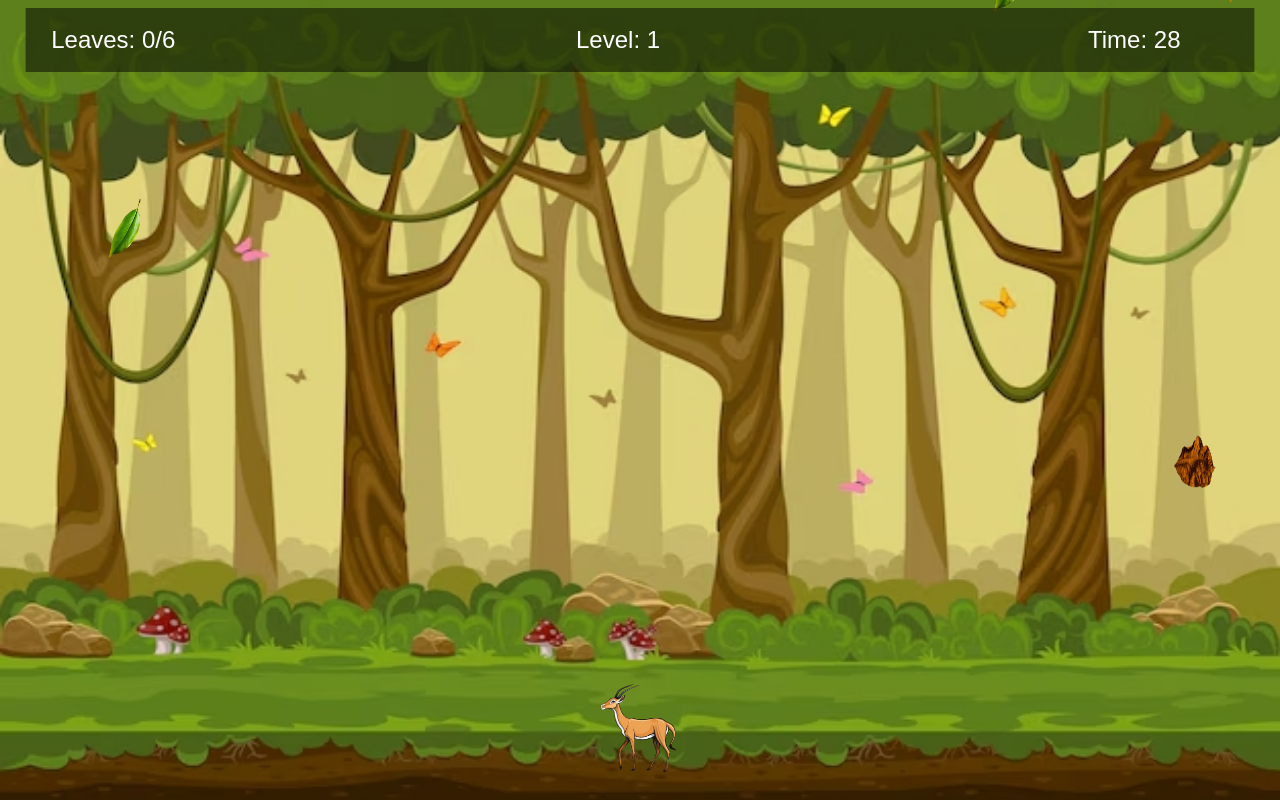
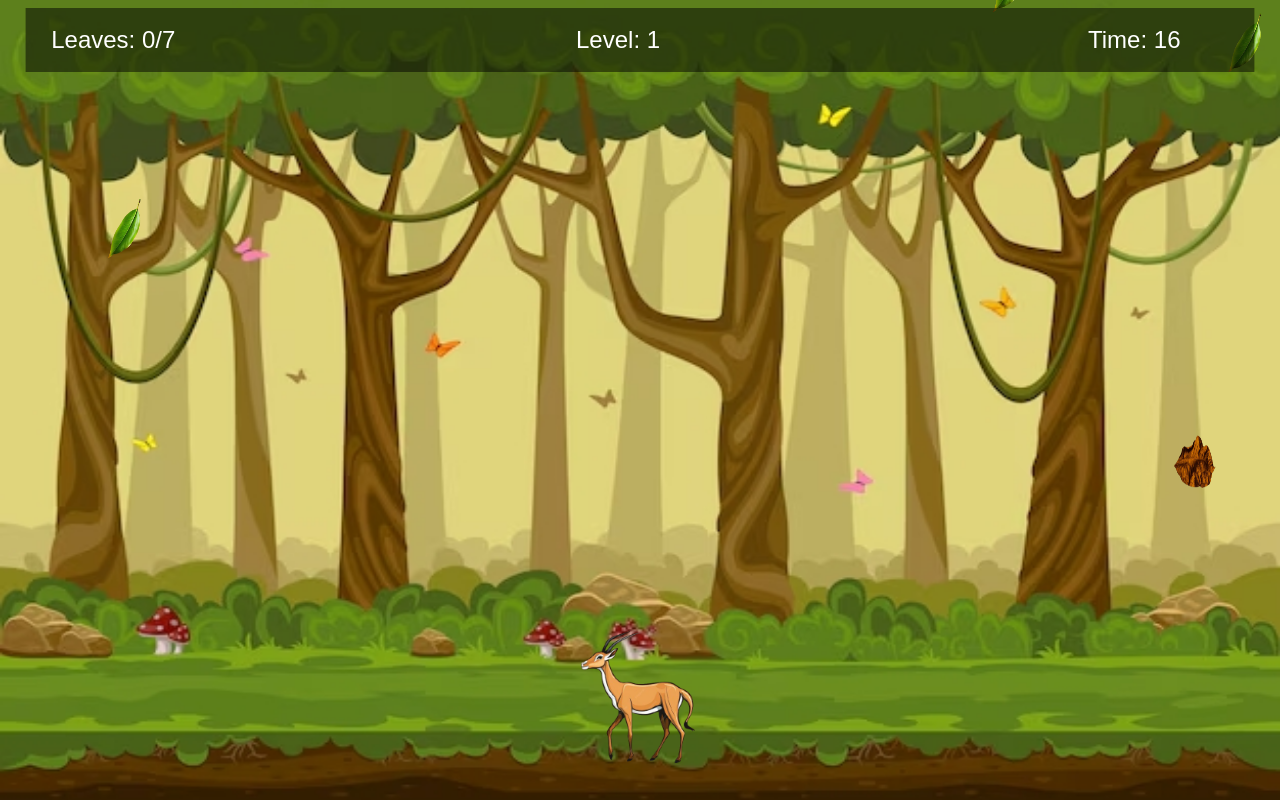
Before and after one commit to malikhaseeb1466/GazelleGame, a plain HTML site: page index.html in a window 1280 px wide. Both pictures are taken after a click on the button "Start Game". Drawn offline with Linux system fonts and the light colour scheme.

Commit message:
Update index.html

```diff
--- a/index.html
+++ b/index.html
@@ -4,12 +4,15 @@
   <meta charset="UTF-8" />
   <meta name="viewport" content="width=device-width, initial-scale=1.0"/>
   <title>Gazelle Leaf Hunt</title>
+
+
   <style>
     html, body {
       margin: 0;
       padding: 0;
       overflow: hidden;
       height: 100%;
+      width: 100%;
       background: #000;
     }
 
@@ -27,23 +30,39 @@
       background: rgba(0, 0, 0, 0.8);
       color: white;
       font-family: Arial, sans-serif;
-      font-size: 28px;
+      font-size: 4vw; /* Responsive font */
       text-align: center;
-      padding-top: 200px;
+      padding-top: 20vh;
       z-index: 10;
     }
 
     #gameOverScreen button, #startScreen button {
-      font-size: 20px;
-      padding: 10px 20px;
+      font-size: 2vw;       /* Responsive font */
+      padding: 1vh 2vw;      /* Responsive padding */
+      margin-top: 4vh;
       cursor: pointer;
-      margin-top: 20px;
+      border: none;
+      border-radius: 8px;
+      background: white;
+      color: black;
+    }
+
+    @media (max-width: 500px) {
+        #gameOverScreen, #startScreen {
+          font-size: 6vw;
+        }
+
+        #gameOverScreen button, #startScreen button {
+          font-size: 5vw;
+          padding: 2vh 4vw;
+        }
     }
 
     #gameOverScreen {
       display: none;
     }
 </style>
+
 </head>
 <body>
 <canvas id="gameCanvas"></canvas>
@@ -61,27 +80,36 @@
 </div>
 
 <script>
+
+// ====== Canvas and Context Initialization ======
 const canvas = document.getElementById("gameCanvas");
 const ctx = canvas.getContext("2d");
 
+// ====== Background Image Setup (per level) ======
 const bgImages = ["images/background1.jpg", "images/background2.jpg", "images/background3.jpg"];
 let background = new Image();
-  background.src = bgImages[0];
+background.src = bgImages[0]; // Set default background
 
+// ====== Load Game Assets ======
 const gazelleImg = new Image();
 gazelleImg.src = "images/gazelle.png";
+
 const greenLeafImg = new Image();
 greenLeafImg.src = "images/green_leaf.png";
+
 const rottenLeafImg = new Image();
 rottenLeafImg.src = "images/rotten_leaf.png";
+
 const bombImg = new Image();
 bombImg.src = "images/bomb.png";
 
+// ====== Sound Effects ======
 const eatSound = new Audio("audio/eating.mp3");
 const wrongSound = new Audio("audio/wrong.mp3");
 const explodeSound = new Audio("audio/explosion.mp3");
 const gameOver = new Audio("audio/game_over.mp3");
 
+// ====== Background Music (looping for each level) ======
 const backgroundMusic1 = new Audio("audio/level1_background.mp3");
 const backgroundMusic2 = new Audio("audio/level2_background.mp3");
 const backgroundMusic3 = new Audio("audio/level3_background.mp3");
@@ -89,74 +117,105 @@
 backgroundMusic2.loop = true;
 backgroundMusic3.loop = true;
 
-  const gazelle = { x: 0, y: 0, width: 0, height: 0, speed: 10 };
-  let leftPressed = false, rightPressed = false, greenLeaves = [], rottenLeaves = [], bombs = [];
-  let score = 0, neededScore = 7, level = 1, timeLeft = 25, itemSpeed = 2, gameEnded = false;
-  let timerInterval, animationFrame;
+// ====== Player (Gazelle) Initialization ======
+const gazelle = {
+  x: 0,       // X position
+  y: 0,       // Y position
+  width: 0,   // Width of image
+  height: 0,  // Height of image
+  speed: 10   // Movement speed (changes per level)
+};
 
+// ====== Game State Variables ======
+let leftPressed = false, rightPressed = false;   // Input tracking
+let greenLeaves = [], rottenLeaves = [], bombs = []; // Arrays for falling items
+let score = 0, neededScore = 7, level = 1;
+let timeLeft = 25, itemSpeed = 2;
+let gameEnded = false; // Flag to stop game loop
+let timerInterval, animationFrame; // Timer and animation frame references
+
+// ====== Responsive Canvas Resize Logic ======
 function resizeCanvas() {
   canvas.width = window.innerWidth;
   canvas.height = window.innerHeight;
 
-    gazelle.width = canvas.width * 0.2;
+  // Update gazelle size and position relative to new screen size
+  gazelle.width = canvas.width * 0.1;
   gazelle.height = gazelle.width;
   gazelle.y = canvas.height - gazelle.height - 10;
+
+  // Prevent gazelle from going off-screen
   gazelle.x = Math.min(Math.max(gazelle.x, 0), canvas.width - gazelle.width);
 
+  // Resize all falling items accordingly
   [...greenLeaves, ...rottenLeaves, ...bombs].forEach(item => {
     item.width = canvas.width * 0.04;
     item.height = canvas.height * 0.08;
   });
 }
 
+// Resize canvas on window resize
 window.addEventListener("resize", () => {
   resizeCanvas();
-    draw();
+  draw(); // Redraw scene
 });
 
-  resizeCanvas();
+resizeCanvas(); // Initial canvas size setup
 
+// ====== Game Start Function (called when button is clicked) ======
 function startGame() {
-    document.getElementById("startScreen").style.display = "none";
-    startLevel();
-    loop();
+  document.getElementById("startScreen").style.display = "none"; // Hide welcome screen
+  startLevel();  // Set up level variables and assets
+  loop();        // Start game loop
 }
 
+// ====== Level Initialization ======
 function startLevel() {
   gameEnded = false;
   leftPressed = rightPressed = false;
-    greenLeaves = [], rottenLeaves = [], bombs = [];
+  greenLeaves = []; rottenLeaves = []; bombs = [];
 
+  // Load appropriate background for current level
   background = new Image();
   background.onload = () => draw();
   background.src = bgImages[level - 1];
 
-    gazelle.width = canvas.width * 0.1;
+  // Adjust player size and speed based on level
+  gazelle.width = canvas.width * 0.15;
   gazelle.height = gazelle.width;
   gazelle.x = canvas.width / 2 - gazelle.width / 2;
   gazelle.y = canvas.height - gazelle.height - 10;
-    gazelle.speed = level === 1 ? 8 : level === 2 ? 10 : 12;
+  gazelle.speed = level === 1 ? 5 : level === 2 ? 7 : 9;
 
+  // Set up score and timing rules
   score = 0;
-    timeLeft = level === 1 ? 30 : level === 2 ? 30 : 30;
-    neededScore = level === 1 ? 6 : level === 2 ? 4 : 2;
+  timeLeft = level === 1 ? 18 : level === 2 ? 14 : 10;
+  neededScore = level === 1 ? 7 : level === 2 ? 8 : 9;
   itemSpeed = level === 1 ? 3 : 4;
 
-    for (let i = 0; i < (level === 1 ? 30 : 20); i++) greenLeaves.push(newFallingItem(greenLeafImg, (i * timeLeft) / 30));
-    for (let i = 0; i < (level === 1 ? 8 : 6); i++) rottenLeaves.push(newFallingItem(rottenLeafImg, (i * timeLeft) / 8));
-    if (level === 3) for (let i = 0; i < 5; i++) bombs.push(newFallingItem(bombImg, (i * timeLeft) / 5));
+  // Spawn falling leaves and bombs
+  for (let i = 0; i < (level === 1 ? 30 : 20); i++)
+    greenLeaves.push(newFallingItem(greenLeafImg, (i * timeLeft) / 30));
+  for (let i = 0; i < (level === 1 ? 8 : 6); i++)
+    rottenLeaves.push(newFallingItem(rottenLeafImg, (i * timeLeft) / 8));
+  if (level === 3)
+    for (let i = 0; i < 5; i++)
+      bombs.push(newFallingItem(bombImg, (i * timeLeft) / 5));
 
+  // Set countdown timer
   clearInterval(timerInterval);
   timerInterval = setInterval(() => {
     if (timeLeft > 0 && !gameEnded) timeLeft--;
   }, 1000);
 
+  // Play level background music
   backgroundMusic1.pause(); backgroundMusic2.pause(); backgroundMusic3.pause();
   backgroundMusic1.currentTime = 0; backgroundMusic2.currentTime = 0; backgroundMusic3.currentTime = 0;
   if (level === 1) backgroundMusic1.play();
   else if (level === 2) backgroundMusic2.play();
-    else if (level === 3) backgroundMusic3.play();
+  else backgroundMusic3.play();
 
+  // Display level-specific alert
   alert({
     1: "🌿 Welcome to Gazelle Leaf Hunt!\nHelp her avoid the rotten ones!",
     2: "🌬 More rotten leaves now!",
@@ -164,20 +223,22 @@
   }[level]);
 }
 
+// ====== Create Falling Item Object ======
 function newFallingItem(image, delay = 0) {
   const width = canvas.width * 0.04;
   const height = canvas.height * 0.08;
   return {
     img: image,
-      x: Math.random() * (canvas.width - width),
-      y: -Math.random() * 1000,
+    x: Math.random() * (canvas.width - width), // Random x position
+    y: -Math.random() * 1000, // Start off-screen above canvas
     width,
     height,
     speed: itemSpeed,
-      startDelay: delay
+    startDelay: delay // Optional delay to stagger item drop
   };
 }
 
+// ====== Input Handlers (Keyboard) ======
 window.addEventListener("keydown", (e) => {
   if (e.key === "ArrowLeft") leftPressed = true;
   if (e.key === "ArrowRight") rightPressed = true;
@@ -188,45 +249,72 @@
   if (e.key === "ArrowRight") rightPressed = false;
 });
 
+// ====== Input Handlers (Touch for Mobile) ======
+canvas.addEventListener("touchstart", function (e) {
+  const touchX = e.touches[0].clientX;
+  if (touchX < canvas.width / 2) {
+    leftPressed = true; rightPressed = false;
+  } else {
+    rightPressed = true; leftPressed = false;
+  }
+});
+canvas.addEventListener("touchend", function () {
+  leftPressed = false;
+  rightPressed = false;
+});
+
+// ====== Draw Functions ======
 function draw() {
+  // Draw background and main player
   ctx.drawImage(background, 0, 0, canvas.width, canvas.height);
   ctx.drawImage(gazelleImg, gazelle.x, gazelle.y, gazelle.width, gazelle.height);
+
+  // Draw game objects
   drawItems(greenLeaves);
   drawItems(rottenLeaves);
   drawItems(bombs);
-    drawUI();
+  drawUI(); // Draw top status bar
 }
 
 function drawItems(items) {
-    items.forEach(item => ctx.drawImage(item.img, item.x, item.y, item.width, item.height));
+  items.forEach(item =>
+    ctx.drawImage(item.img, item.x, item.y, item.width, item.height)
+  );
 }
 
+// Draw score, level, and time remaining
 function drawUI() {
   ctx.fillStyle = "rgba(0, 0, 0, 0.5)";
   ctx.fillRect(canvas.width * 0.02, canvas.height * 0.01, canvas.width * 0.96, canvas.height * 0.08);
   ctx.fillStyle = "#fff";
-
   const fontSize = Math.max(16, Math.min(canvas.height * 0.03, 40));
   ctx.font = `${fontSize}px Arial`;
-
   ctx.fillText(`Leaves: ${score}/${neededScore}`, canvas.width * 0.04, canvas.height * 0.06);
   ctx.fillText(`Level: ${level}`, canvas.width * 0.45, canvas.height * 0.06);
   ctx.fillText(`Time: ${timeLeft}`, canvas.width * 0.85, canvas.height * 0.06);
 }
 
+// ====== Game State Update ======
 function update() {
   if (gameEnded) return;
+
+  // Move gazelle
   if (leftPressed) gazelle.x -= gazelle.speed;
   if (rightPressed) gazelle.x += gazelle.speed;
+
+  // Wrap-around movement
   if (gazelle.x < -gazelle.width) gazelle.x = canvas.width;
   if (gazelle.x > canvas.width) gazelle.x = -gazelle.width;
 
+  // Move and check collision for each item type
   moveItems(greenLeaves, "green");
   moveItems(rottenLeaves, "rotten");
   moveItems(bombs, "bomb");
-    checkWinOrLose();
+
+  checkWinOrLose(); // End-level condition
 }
 
+// ====== Handle Moving Objects and Collisions ======
 function moveItems(items, type) {
   for (let i = 0; i < items.length; i++) {
     const item = items[i];
@@ -234,12 +322,17 @@
       item.startDelay -= 1 / 60;
       continue;
     }
+
     item.y += item.speed;
+
+    // Collision Detection with Gazelle
     if (isColliding(gazelle, item)) {
       if (type === "green") {
-          score++; eatSound.play();
+        score++;
+        eatSound.play();
       } else if (type === "rotten") {
-          score = Math.max(0, score - 1); wrongSound.play();
+        score = Math.max(0, score - 1);
+        wrongSound.play();
       } else if (type === "bomb") {
         gameEnded = true;
         explodeSound.play();
@@ -248,14 +341,17 @@
         showGameOverScreen("💥 Oh no! The gazelle hit a bomb!");
         return;
       }
-        items.splice(i, 1); i--;
+      items.splice(i, 1); i--; // Remove the item
     }
+
+    // Remove item if it goes off screen
     if (item.y > canvas.height) {
       items.splice(i, 1); i--;
     }
   }
 }
 
+// Bounding box collision detection
 function isColliding(a, b) {
   return a.x < b.x + b.width &&
          a.x + a.width > b.x &&
@@ -263,20 +359,27 @@
          a.y + a.height > b.y;
 }
 
+// ====== Win/Lose Condition Checker ======
 function checkWinOrLose() {
   if (gameEnded) return;
+
+  // Level complete
   if (score >= neededScore) {
     gameEnded = true;
     cancelAnimationFrame(animationFrame);
     clearInterval(timerInterval);
+
     if (level < 3) {
       level++;
       setTimeout(startLevel, 500);
-        setTimeout(() => loop(), 600);
+      setTimeout(loop, 600);
     } else {
       showGameOverScreen("🏆 Congratulations! You completed all levels!");
     }
-    } else if (timeLeft <= 0) {
+  }
+
+  // Time ran out
+  else if (timeLeft <= 0) {
     gameEnded = true;
     cancelAnimationFrame(animationFrame);
     clearInterval(timerInterval);
@@ -284,14 +387,16 @@
   }
 }
 
+// ====== Main Animation Loop ======
 function loop() {
   if (gameEnded) return;
-    ctx.clearRect(0, 0, canvas.width, canvas.height);
-    draw();
-    update();
-    animationFrame = requestAnimationFrame(loop);
+  ctx.clearRect(0, 0, canvas.width, canvas.height); // Clear canvas
+  draw();    // Redraw game
+  update();  // Update logic
+  animationFrame = requestAnimationFrame(loop); // Next frame
 }
 
+// ====== Show Game Over UI ======
 function showGameOverScreen(message) {
   backgroundMusic1.pause();
   backgroundMusic2.pause();
@@ -302,6 +407,7 @@
   document.getElementById("gameOverScreen").style.display = "block";
 }
 
+// ====== Restart Button Handler ======
 function restartGame() {
   level = 1;
   score = 0;
@@ -312,5 +418,6 @@
   loop();
 }
 </script>
+
 </body>
 </html>
```
Lines whose indentation alone changed are shown as unchanged.
